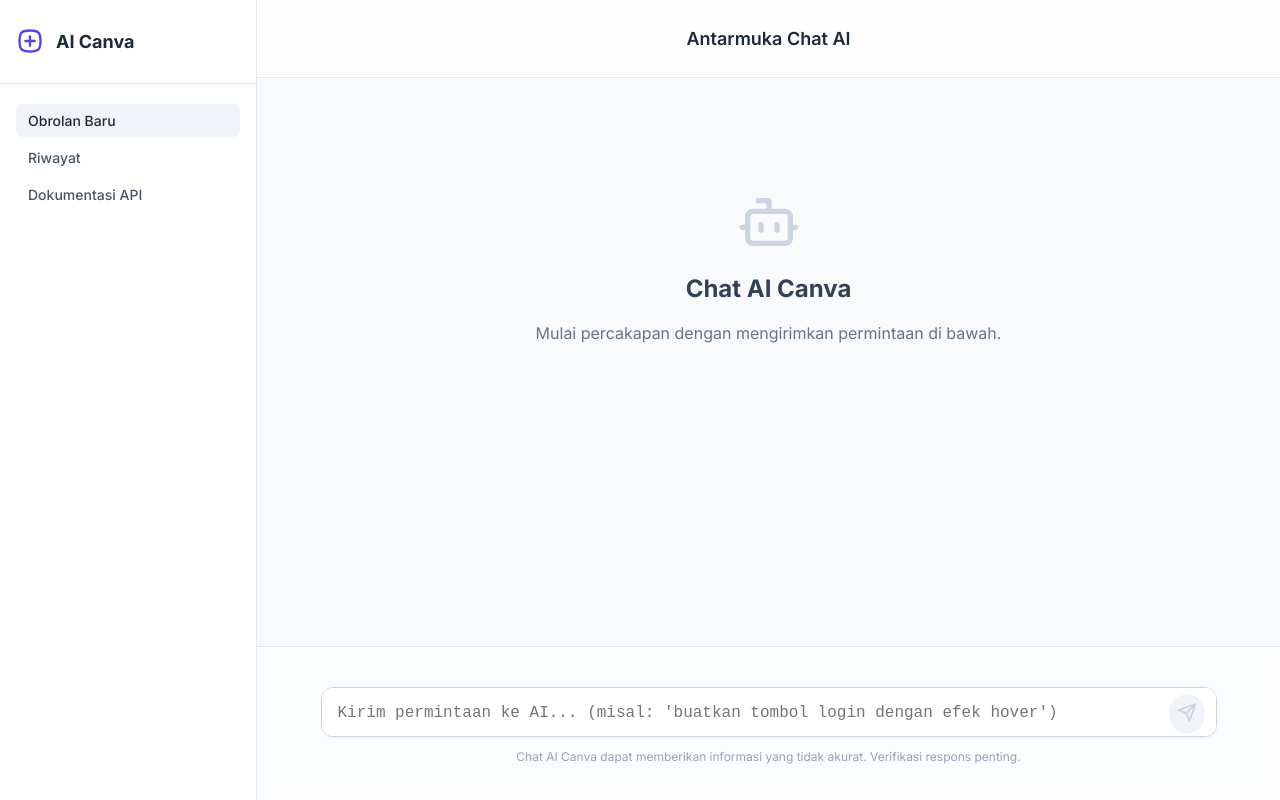
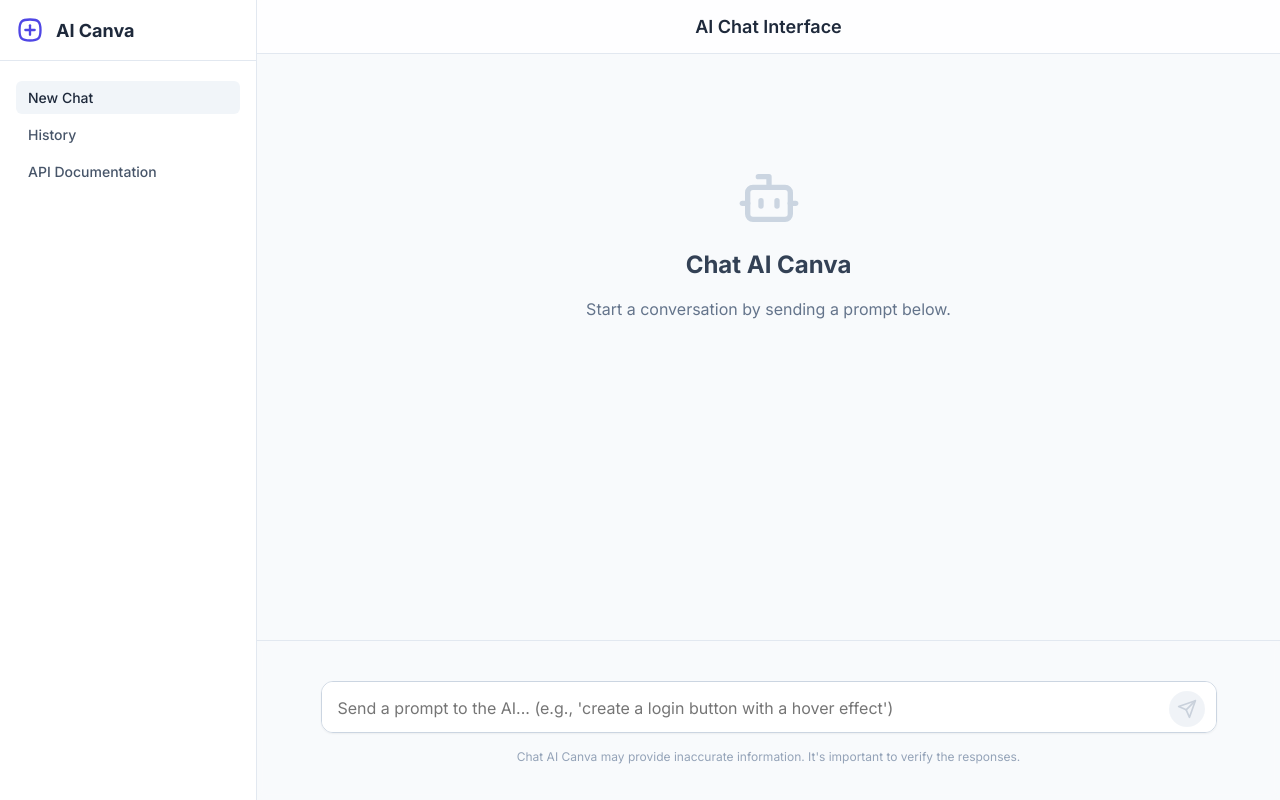
Before and after one commit to Dazhosting/Canva-Ai, a Next.js app: page / in a window 1280 px wide. Built offline with nearby package versions, Linux system fonts and the light colour scheme.

Commit message:
Update index.js

```diff
--- a/pages/index.js
+++ b/pages/index.js
@@ -3,8 +3,8 @@ import React, { useState, useEffect, useRef } from 'react';
 import ReactMarkdown from 'react-markdown';
 import Script from "next/script";
 
-// --- Komponen Global Styles ---
-// Komponen ini menyuntikkan CSS global, keyframes, dan media query ke dalam <head> dokumen.
+// --- GlobalStyles Component ---
+// This component injects global CSS, keyframes, and media queries into the document's <head>.
 const GlobalStyles = () => {
   const styleContent = `
     @import url('https://fonts.googleapis.com/css2?family=Inter:wght@400;500;600;700&display=swap');
@@ -23,7 +23,7 @@ const GlobalStyles = () => {
       -moz-osx-font-smoothing: grayscale;
     }
 
-    /* Gaya dasar untuk konten Markdown */
+    /* Base styles for Markdown content */
     .prose p { margin: 1em 0; line-height: 1.65; }
     .prose h1, .prose h2, .prose h3 { margin: 1.5em 0 0.8em; font-weight: 600; color: #1e293b; }
     .prose strong { font-weight: 600; color: #1e293b; }
@@ -31,7 +31,7 @@ const GlobalStyles = () => {
     .prose a:hover { text-decoration: underline; }
     .prose ul { list-style-type: disc; padding-left: 1.5em; }
 
-    /* Media Query untuk desain responsif */
+    /* Media Query for responsive design */
     @media (min-width: 1024px) {
       .sidebar {
         position: relative !important;
@@ -49,7 +49,7 @@ const GlobalStyles = () => {
 };
 
 
-// --- Komponen Ikon (Tidak Berubah) ---
+// --- Icon Component ---
 const Icon = ({ name, style }) => {
   const icons = {
     menu: <svg style={style} xmlns="http://www.w3.org/2000/svg" width="24" height="24" viewBox="0 0 24 24" fill="none" stroke="currentColor" strokeWidth="2" strokeLinecap="round" strokeLinejoin="round"><line x1="4" y1="12" x2="20" y2="12" /><line x1="4" y1="6" x2="20" y2="6" /><line x1="4" y1="18" x2="20" y2="18" /></svg>,
@@ -63,11 +63,11 @@ const Icon = ({ name, style }) => {
   return icons[name] || null;
 };
 
-// --- Komponen Blok Konten ---
+// --- Content Block Components ---
 
 const HtmlPreview = ({ content }) => (
   <div style={styles.contentBlock.htmlPreviewContainer}>
-    <div style={styles.contentBlock.htmlPreviewHeader}>Pratinjau HTML</div>
+    <div style={styles.contentBlock.htmlPreviewHeader}>HTML Preview</div>
     <iframe style={styles.contentBlock.htmlPreviewIframe} srcDoc={content} title="HTML Preview" sandbox="allow-scripts" />
   </div>
 );
@@ -94,7 +94,7 @@ const CodeBlock = ({ language, content }) => {
         <span style={styles.contentBlock.codeLanguage}>{language}</span>
         <button onClick={handleCopy} style={copyButtonStyle} onMouseEnter={() => setIsHover(true)} onMouseLeave={() => setIsHover(false)}>
           {isCopied ? <Icon name="check" style={{ width: 12, height: 12, color: '#34d399' }} /> : <Icon name="copy" style={{ width: 12, height: 12 }} />}
-          {isCopied ? 'Tersalin!' : 'Salin Kode'}
+          {isCopied ? 'Copied!' : 'Copy Code'}
         </button>
       </div>
       <pre style={styles.contentBlock.codePre}><code style={styles.contentBlock.codeContent}>{content}</code></pre>
@@ -116,24 +116,26 @@ const renderContentBlock = (block, index) => {
     }
 };
 
-// --- Komponen Aplikasi Utama ---
+// --- Main App Component ---
 export default function App() {
   const [input, setInput] = useState('');
   const [result, setResult] = useState([]);
   const [loading, setLoading] = useState(false);
   const [error, setError] = useState('');
   const [isSidebarOpen, setIsSidebarOpen] = useState(false);
-  const [turnstileToken, setTurnstileToken] = useState(null); // State for Turnstile token
+  const [turnstileToken, setTurnstileToken] = useState(null);
   const textareaRef = useRef(null);
   const resultContainerRef = useRef(null);
 
-  useEffect(() => { document.title = "Chat AI Canva | Versi CSS-in-JS"; }, []);
+  useEffect(() => { document.title = "Chat AI Canva | CSS-in-JS Version"; }, []);
+
   useEffect(() => {
     if (textareaRef.current) {
       textareaRef.current.style.height = 'auto';
       textareaRef.current.style.height = `${textareaRef.current.scrollHeight}px`;
     }
   }, [input]);
+
   useEffect(() => {
     if (resultContainerRef.current) {
       resultContainerRef.current.scrollTop = resultContainerRef.current.scrollHeight;
@@ -145,7 +147,6 @@ export default function App() {
     window.onTurnstileSuccess = (token) => {
       setTurnstileToken(token);
     };
-    // Cleanup function
     return () => {
       delete window.onTurnstileSuccess;
     }
@@ -154,9 +155,8 @@ export default function App() {
   const handleSend = async () => {
     if (!input.trim() || loading) return;
 
-    // Check for Turnstile token before sending
     if (!turnstileToken) {
-      alert("Verifikasi bot diperlukan sebelum mengirim.");
+      alert("Bot verification is required before sending.");
       return;
     }
 
@@ -165,16 +165,19 @@ export default function App() {
     setError('');
 
     try {
-      const res = await fetch('/api/canva', {
-        method: 'POST',
-        headers: { 'Content-Type': 'application/json' },
-        // Send the query and the Turnstile token
-        body: JSON.stringify({ query: input, token: turnstileToken }),
+      // API request as per your requirement
+      const res = await fetch("/api/canva", {
+        method: "POST",
+        headers: { "Content-Type": "application/json" },
+        body: JSON.stringify({
+          query: input,
+          token: turnstileToken // Token from Cloudflare Turnstile
+        }),
       });
 
       if (!res.ok) {
-        const errorData = await res.json().catch(() => ({ error: 'Gagal mem-parsing respons error dari server.' }));
-        throw new Error(errorData.error || `Terjadi kesalahan pada server: ${res.statusText}`);
+        const errorData = await res.json().catch(() => ({ error: 'Failed to parse error response from server.' }));
+        throw new Error(errorData.error || `Server error occurred: ${res.statusText}`);
       }
 
       const data = await res.json();
@@ -182,11 +185,11 @@ export default function App() {
       if (Array.isArray(data.result)) {
         setResult(data.result);
       } else {
-        throw new Error('Format respons dari API tidak valid. Diharapkan sebuah array.');
+        throw new Error('Invalid response format from API. Expected an array.');
       }
 
     } catch (e) {
-      setError(e.message || 'Gagal terhubung ke API.');
+      setError(e.message || 'Failed to connect to the API.');
     } finally {
       setLoading(false);
       // Reset the Turnstile widget for the next interaction
@@ -229,17 +232,17 @@ export default function App() {
             <button onClick={() => setIsSidebarOpen(false)} className="close-button" style={styles.sidebar.closeButton}><Icon name="close" style={{ width: 20, height: 20 }} /></button>
           </div>
           <nav style={styles.sidebar.nav}>
-            <a href="#" style={{...styles.sidebar.navLink, ...styles.sidebar.navLinkActive}}>Obrolan Baru</a>
-            <a href="/prosesweb.html" style={styles.sidebar.navLink}>Riwayat</a>
-            <a href="/document.html" style={styles.sidebar.navLink}>Dokumentasi API</a>
+            <a href="#" style={{...styles.sidebar.navLink, ...styles.sidebar.navLinkActive}}>New Chat</a>
+            <a href="/prosesweb.html" style={styles.sidebar.navLink}>History</a>
+            <a href="/document.html" style={styles.sidebar.navLink}>API Documentation</a>
           </nav>
         </div>
 
-        {/* --- Konten Utama --- */}
+        {/* --- Main Content --- */}
         <div style={styles.mainContent.container}>
           <header style={styles.mainContent.header}>
             <button onClick={() => setIsSidebarOpen(true)} className="menu-button" style={styles.mainContent.menuButton}><Icon name="menu" style={{ width: 24, height: 24 }} /></button>
-            <div style={{ flex: 1, textAlign: 'center' }}><h1 style={styles.mainContent.title}>Antarmuka Chat AI</h1></div>
+            <div style={{ flex: 1, textAlign: 'center' }}><h1 style={styles.mainContent.title}>AI Chat Interface</h1></div>
           </header>
 
           <main ref={resultContainerRef} style={styles.mainContent.chatArea}>
@@ -248,19 +251,19 @@ export default function App() {
                     <div style={styles.mainContent.emptyStateContainer}>
                         <Icon name="bot" style={{ width: 64, height: 64, margin: '0 auto', color: '#cbd5e1' }}/>
                         <h2 style={styles.mainContent.emptyStateTitle}>Chat AI Canva</h2>
-                        <p style={styles.mainContent.emptyStateSubtitle}>Mulai percakapan dengan mengirimkan permintaan di bawah.</p>
+                        <p style={styles.mainContent.emptyStateSubtitle}>Start a conversation by sending a prompt below.</p>
                     </div>
                 )}
                 {result.length > 0 && <div>{result.map(renderContentBlock)}</div>}
                 {loading && (
                     <div style={styles.mainContent.loadingIndicator}>
                         <div style={{...styles.mainContent.spinner}}></div>
-                        <p>AI sedang memproses, mohon tunggu...</p>
+                        <p>AI is processing, please wait...</p>
                     </div>
                 )}
                 {error && (
                     <div style={styles.mainContent.errorBox}>
-                        <p><strong style={{fontWeight: 600}}>Terjadi Kesalahan:</strong> {error}</p>
+                        <p><strong style={{fontWeight: 600}}>An Error Occurred:</strong> {error}</p>
                     </div>
                 )}
             </div>
@@ -277,12 +280,12 @@ export default function App() {
                 style={{ marginBottom: '1rem', display: 'flex', justifyContent: 'center' }}
               ></div>
               <div style={{ position: 'relative' }}>
-                <textarea ref={textareaRef} value={input} onChange={(e) => setInput(e.target.value)} onKeyDown={handleKeyDown} placeholder="Kirim permintaan ke AI... (misal: 'buatkan tombol login dengan efek hover')" disabled={loading} rows={1} style={styles.footer.textarea} />
+                <textarea ref={textareaRef} value={input} onChange={(e) => setInput(e.target.value)} onKeyDown={handleKeyDown} placeholder="Send a prompt to the AI... (e.g., 'create a login button with a hover effect')" disabled={loading} rows={1} style={styles.footer.textarea} />
                 <button onClick={handleSend} disabled={loading || !input.trim()} style={styles.footer.sendButton(loading || !input.trim())}>
                   <Icon name="send" style={{ width: 20, height: 20 }} />
                 </button>
               </div>
-              <p style={styles.footer.disclaimer}>Chat AI Canva dapat memberikan informasi yang tidak akurat. Verifikasi respons penting.</p>
+              <p style={styles.footer.disclaimer}>Chat AI Canva may provide inaccurate information. It's important to verify the responses.</p>
             </div>
           </footer>
         </div>
@@ -293,7 +296,7 @@ export default function App() {
   );
 }
 
-// --- Objek Gaya (CSS-in-JS) ---
+// --- Style Object (CSS-in-JS) ---
 const styles = {
   appContainer: { display: 'flex', height: '100vh' },
   sidebar: {
@@ -304,18 +307,18 @@ const styles = {
     },
     header: { display: 'flex', alignItems: 'center', justifyContent: 'space-between', padding: '1rem', borderBottom: '1px solid #e2e8f0' },
     logoContainer: { display: 'flex', alignItems: 'center', gap: '0.75rem' },
-    title: { fontWeight: 700, fontSize: '1.125rem', color: '#1e293b' },
-    closeButton: { padding: '0.25rem', borderRadius: '9999px' },
+    title: { fontWeight: 700, fontSize: '1.125rem', color: '#1e293b', margin: 0 },
+    closeButton: { padding: '0.25rem', borderRadius: '9999px', background: 'none', border: 'none', cursor: 'pointer' },
     nav: { padding: '1rem' },
     navLink: { display: 'block', padding: '0.5rem 0.75rem', borderRadius: '6px', fontSize: '0.875rem', fontWeight: 500, color: '#475569', textDecoration: 'none', marginTop: '0.25rem' },
     navLinkActive: { backgroundColor: '#f1f5f9', color: '#1e293b' },
     overlay: { position: 'fixed', inset: 0, backgroundColor: 'rgba(0,0,0,0.3)', zIndex: 20 },
   },
   mainContent: {
-    container: { flex: 1, display: 'flex', flexDirection: 'column', position: 'relative' },
+    container: { flex: 1, display: 'flex', flexDirection: 'column', position: 'relative', backgroundColor: '#f8fafc' },
     header: { display: 'flex', alignItems: 'center', justifyContent: 'space-between', padding: '1rem', backgroundColor: 'rgba(255,255,255,0.8)', backdropFilter: 'blur(4px)', borderBottom: '1px solid #e2e8f0', position: 'sticky', top: 0, zIndex: 10 },
-    menuButton: { padding: '0.25rem', borderRadius: '9999px' },
-    title: { fontSize: '1.125rem', fontWeight: 600, color: '#1e293b' },
+    menuButton: { padding: '0.25rem', borderRadius: '9999px', background: 'none', border: 'none', cursor: 'pointer' },
+    title: { fontSize: '1.125rem', fontWeight: 600, color: '#1e293b', margin: 0 },
     chatArea: { flex: 1, overflowY: 'auto', padding: '2rem' },
     emptyStateContainer: { textAlign: 'center', paddingTop: '5rem', paddingBottom: '5rem' },
     emptyStateTitle: { marginTop: '1rem', fontSize: '1.5rem', fontWeight: 700, color: '#334155' },
@@ -325,22 +328,26 @@ const styles = {
     errorBox: { padding: '1rem', backgroundColor: '#fef2f2', color: '#b91c1c', border: '1px solid #fecaca', borderRadius: '8px' },
   },
   footer: {
-    container: { padding: '1.5rem', backgroundColor: 'rgba(255,255,255,0.6)', backdropFilter: 'blur(4px)', borderTop: '1px solid #e2e8f0' },
+    container: { padding: '1.5rem', backgroundColor: 'rgba(248, 250, 252, 0.6)', backdropFilter: 'blur(4px)', borderTop: '1px solid #e2e8f0' },
     textarea: {
       width: '100%', boxSizing: 'border-box', padding: '1rem 3.5rem 1rem 1rem', fontSize: '1rem', backgroundColor: '#ffffff',
       border: '1px solid #cbd5e1', borderRadius: '12px', resize: 'none', outline: 'none',
       boxShadow: '0 1px 2px 0 rgba(0,0,0,0.05)', transition: 'border-color 0.2s, box-shadow 0.2s',
+      fontFamily: "'Inter', sans-serif",
     },
     sendButton: (disabled) => ({
       position: 'absolute', right: '0.75rem', top: '50%', transform: 'translateY(-50%)',
-      padding: '0.5rem', borderRadius: '9999px', transition: 'background-color 0.2s',
+      padding: '0.5rem', borderRadius: '9999px', transition: 'background-color 0.2s, opacity 0.2s',
       cursor: disabled ? 'not-allowed' : 'pointer',
       opacity: disabled ? 0.5 : 1,
       backgroundColor: disabled ? '#e2e8f0' : '#4f46e5',
       color: disabled ? '#94a3b8' : '#ffffff',
       border: 'none',
+      display: 'flex',
+      alignItems: 'center',
+      justifyContent: 'center',
     }),
-    disclaimer: { textAlign: 'center', fontSize: '0.75rem', color: '#94a3b8', marginTop: '0.5rem' },
+    disclaimer: { textAlign: 'center', fontSize: '0.75rem', color: '#94a3b8', marginTop: '0.75rem' },
   },
   contentBlock: {
     htmlPreviewContainer: { border: '1px solid #e2e8f0', borderRadius: '8px', overflow: 'hidden', margin: '1rem 0', backgroundColor: '#ffffff' },
@@ -350,7 +357,6 @@ const styles = {
     codeHeader: { display: 'flex', justifyContent: 'space-between', alignItems: 'center', padding: '0.5rem 1rem', backgroundColor: '#21252b' },
     codeLanguage: { color: '#9da5b4', fontSize: '0.75rem', fontFamily: 'sans-serif', fontWeight: 600, textTransform: 'uppercase' },
     codeCopyButton: { display: 'flex', alignItems: 'center', gap: '0.5rem', color: '#9da5b4', fontSize: '0.75rem', fontWeight: 600, padding: '0.25rem 0.5rem', borderRadius: '6px', transition: 'background-color 0.2s', backgroundColor: '#353a42', border: 'none', cursor: 'pointer' },
-
     codeCopyButtonHover: { backgroundColor: '#40454f', color: '#ffffff' },
     codePre: { padding: '1rem', margin: 0, fontSize: '0.875rem', overflowX: 'auto' },
     codeContent: { color: '#abb2bf', fontFamily: '"Fira Code", "Source Code Pro", Menlo, Monaco, Consolas, "Courier New", monospace' },
```
